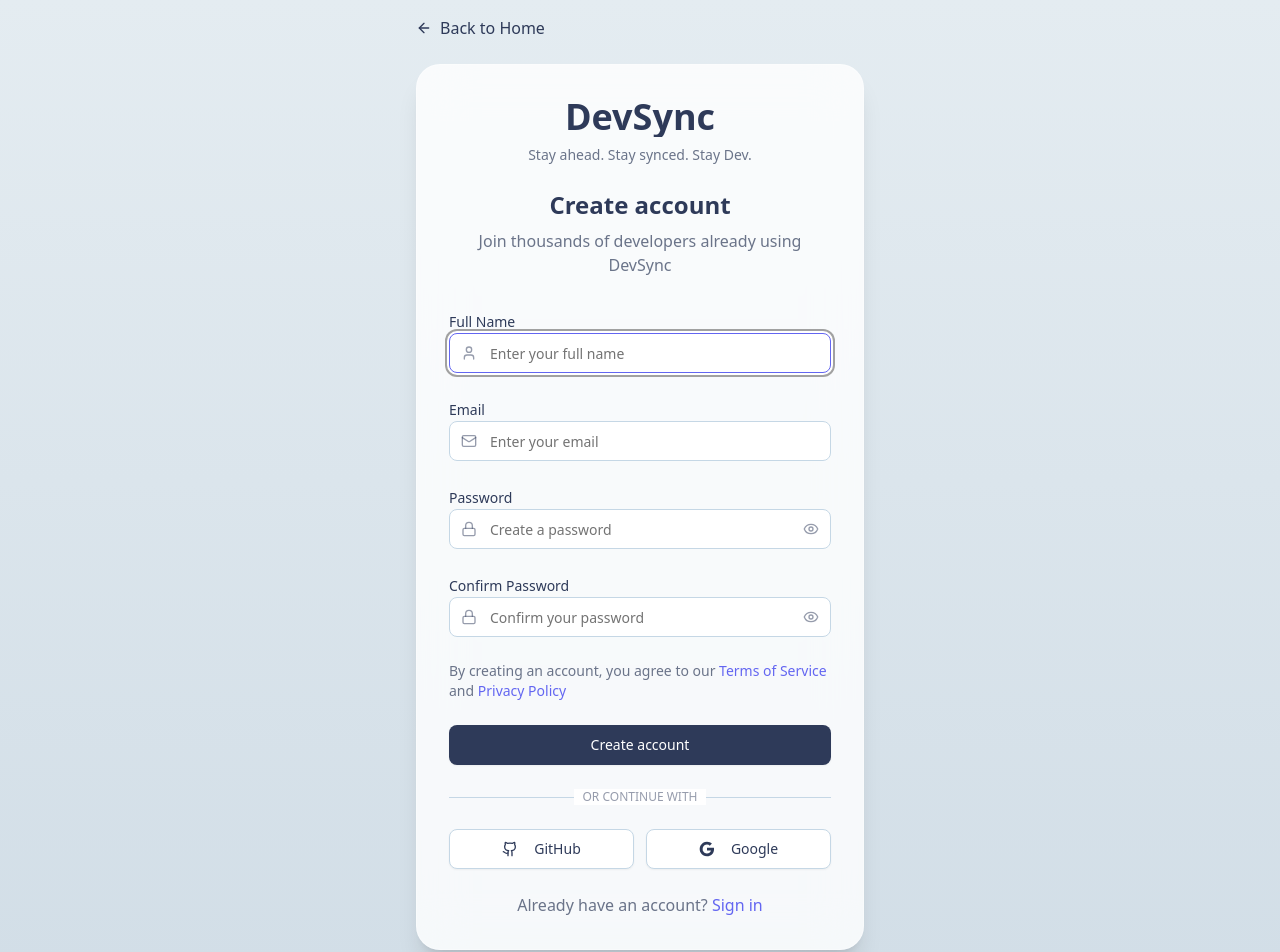
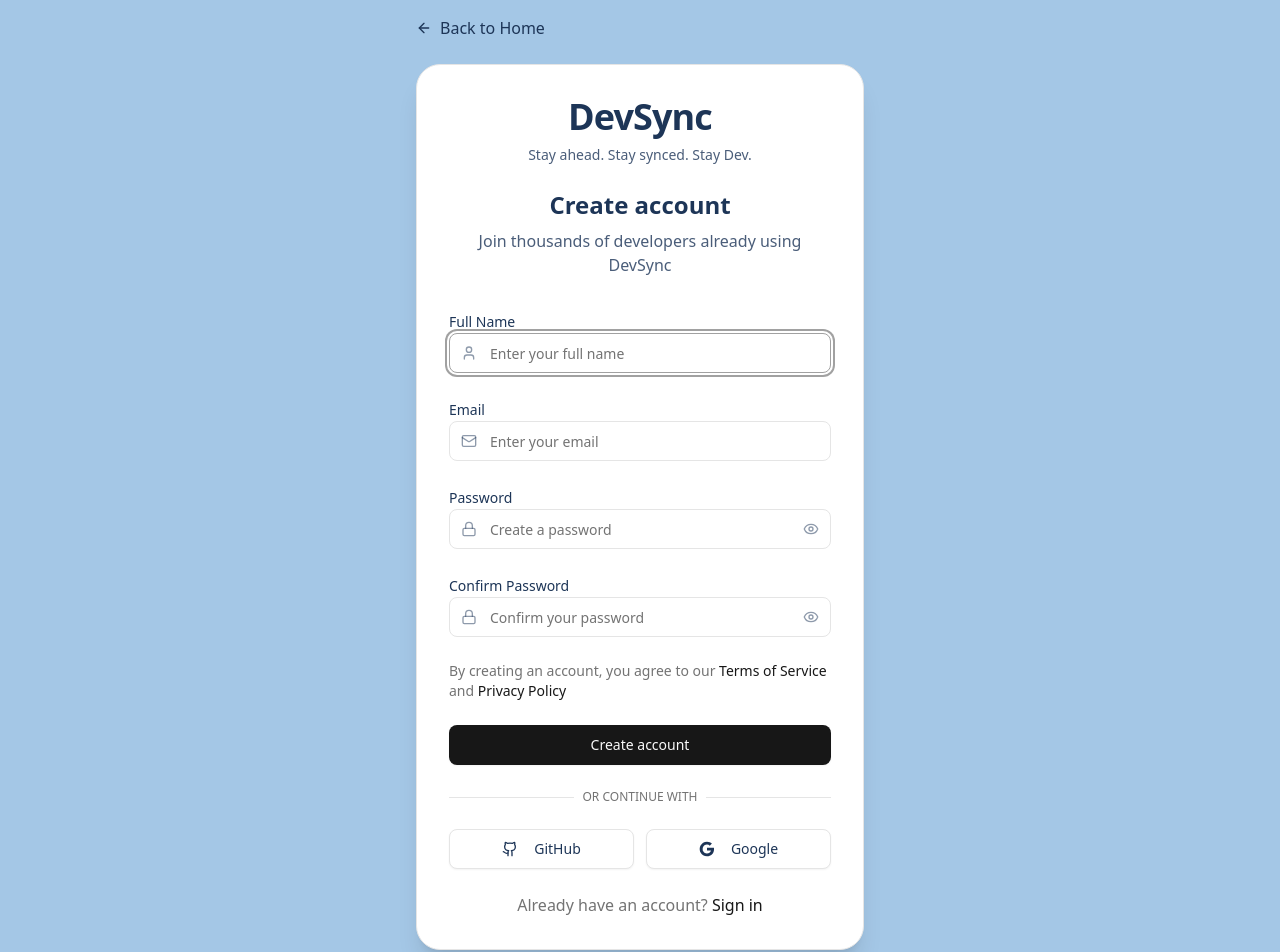
Before and after one commit to parasnikum/DevSync, a React (Vite) app in the folder frontend/: page /signup in a window 1280 px wide. Shown: the top 952 px of the page. Built offline with nearby package versions, Linux system fonts and the light colour scheme.

Commit message:
fixed the background of auth pages

```diff
--- a/frontend/src/Components/Signup.jsx
+++ b/frontend/src/Components/Signup.jsx
@@ -75,7 +75,7 @@
     try {
       await new Promise(resolve => setTimeout(resolve, 2000));
       console.log('Signup successful:', formData);
-      navigate('/login'); // Redirect to login after signup
+      navigate('/login');
     } catch (error) {
       console.error('Signup failed:', error);
     } finally {
@@ -84,32 +84,34 @@
   };
 
   return (
-    <div className="min-h-screen bg-gradient-to-b from-[#E4ECF1] to-[#D2DEE7] flex items-center justify-center p-4">
+    <div className="min-h-screen bg-[#A4C7E6] flex items-center justify-center p-4">
+      {/* Only the background color changed - everything else uses homepage colors */}
       <div className="w-full max-w-md">
-        {/* Back to Home Button */}
+        {/* Back to Home Button - Using homepage text color */}
         <div className="mb-6">
           <Link
             to="/"
-            className="flex items-center gap-2 text-[#2E3A59] hover:text-[#6366f1] transition duration-200"
+            className="flex items-center gap-2 text-[#1D3557] hover:text-[#1D3557]/80 transition duration-200"
           >
             <ArrowLeft className="h-4 w-4" />
             Back to Home
           </Link>
         </div>
 
-        <div className="bg-white/80 backdrop-blur-xl border border-white/30 rounded-3xl shadow-xl p-8">
-          {/* Header */}
+        {/* Card using homepage styling */}
+        <div className="bg-card backdrop-blur-xl border border-border rounded-3xl shadow-xl p-8">
+          {/* Header - Using homepage text colors */}
           <div className="text-center mb-8">
-            <h1 className="text-4xl font-extrabold text-transparent bg-clip-text bg-gradient-to-r from-[#2E3A59] to-[#2E3A59] mb-2">
+            <h1 className="text-4xl font-extrabold text-[#1D3557] mb-2 tracking-tight">
               DevSync
             </h1>
-            <p className="text-sm text-[#2E3A59]/70 mb-6">
+            <p className="text-sm text-[#1D3557]/80 mb-6">
               Stay ahead. Stay synced. Stay Dev.
             </p>
-            <h2 className="text-2xl font-semibold text-[#2E3A59] mb-2">
+            <h2 className="text-2xl font-semibold text-[#1D3557] mb-2">
               Create account
             </h2>
-            <p className="text-[#2E3A59]/70">
+            <p className="text-[#1D3557]/80">
               Join thousands of developers already using DevSync
             </p>
           </div>
@@ -118,7 +120,7 @@
           <form onSubmit={handleSubmit} className="space-y-6">
             {/* Name Field */}
             <div className="space-y-2">
-              <Label htmlFor="name" className="text-[#2E3A59]">Full Name</Label>
+              <Label htmlFor="name" className="text-[#1D3557]">Full Name</Label>
               <div className="relative">
                 <Input
                   id="name"
@@ -127,19 +129,19 @@
                   placeholder="Enter your full name"
                   value={formData.name}
                   onChange={handleChange}
-                  className={`pl-10 border-[#C5D7E5] focus:border-[#6366f1] ${errors.name ? 'border-red-500' : ''}`}
+                  className={`pl-10 bg-background border-border focus:border-ring ${errors.name ? 'border-destructive' : ''}`}
                   required
                 />
-                <User className="absolute left-3 top-1/2 transform -translate-y-1/2 h-4 w-4 text-[#2E3A59]/50" />
+                <User className="absolute left-3 top-1/2 transform -translate-y-1/2 h-4 w-4 text-[#1D3557]/50" />
               </div>
               {errors.name && (
-                <p className="text-sm text-red-500">{errors.name}</p>
+                <p className="text-sm text-destructive">{errors.name}</p>
               )}
             </div>
 
             {/* Email Field */}
             <div className="space-y-2">
-              <Label htmlFor="email" className="text-[#2E3A59]">Email</Label>
+              <Label htmlFor="email" className="text-[#1D3557]">Email</Label>
               <div className="relative">
                 <Input
                   id="email"
@@ -148,19 +150,19 @@
                   placeholder="Enter your email"
                   value={formData.email}
                   onChange={handleChange}
-                  className={`pl-10 border-[#C5D7E5] focus:border-[#6366f1] ${errors.email ? 'border-red-500' : ''}`}
+                  className={`pl-10 bg-background border-border focus:border-ring ${errors.email ? 'border-destructive' : ''}`}
                   required
                 />
-                <Mail className="absolute left-3 top-1/2 transform -translate-y-1/2 h-4 w-4 text-[#2E3A59]/50" />
+                <Mail className="absolute left-3 top-1/2 transform -translate-y-1/2 h-4 w-4 text-[#1D3557]/50" />
               </div>
               {errors.email && (
-                <p className="text-sm text-red-500">{errors.email}</p>
+                <p className="text-sm text-destructive">{errors.email}</p>
               )}
             </div>
 
             {/* Password Field */}
             <div className="space-y-2">
-              <Label htmlFor="password" className="text-[#2E3A59]">Password</Label>
+              <Label htmlFor="password" className="text-[#1D3557]">Password</Label>
               <div className="relative">
                 <Input
                   id="password"
@@ -169,26 +171,26 @@
                   placeholder="Create a password"
                   value={formData.password}
                   onChange={handleChange}
-                  className={`pl-10 pr-10 border-[#C5D7E5] focus:border-[#6366f1] ${errors.password ? 'border-red-500' : ''}`}
+                  className={`pl-10 pr-10 bg-background border-border focus:border-ring ${errors.password ? 'border-destructive' : ''}`}
                   required
                 />
-                <Lock className="absolute left-3 top-1/2 transform -translate-y-1/2 h-4 w-4 text-[#2E3A59]/50" />
+                <Lock className="absolute left-3 top-1/2 transform -translate-y-1/2 h-4 w-4 text-[#1D3557]/50" />
                 <button
                   type="button"
                   onClick={() => setShowPassword(!showPassword)}
-                  className="absolute right-3 top-1/2 transform -translate-y-1/2 h-4 w-4 text-[#2E3A59]/50 hover:text-[#2E3A59]"
+                  className="absolute right-3 top-1/2 transform -translate-y-1/2 h-4 w-4 text-[#1D3557]/50 hover:text-[#1D3557]"
                 >
                   {showPassword ? <EyeOff className="h-4 w-4" /> : <Eye className="h-4 w-4" />}
                 </button>
               </div>
               {errors.password && (
-                <p className="text-sm text-red-500">{errors.password}</p>
+                <p className="text-sm text-destructive">{errors.password}</p>
               )}
             </div>
 
             {/* Confirm Password Field */}
             <div className="space-y-2">
-              <Label htmlFor="confirmPassword" className="text-[#2E3A59]">Confirm Password</Label>
+              <Label htmlFor="confirmPassword" className="text-[#1D3557]">Confirm Password</Label>
               <div className="relative">
                 <Input
                   id="confirmPassword"
@@ -197,39 +199,39 @@
                   placeholder="Confirm your password"
                   value={formData.confirmPassword}
                   onChange={handleChange}
-                  className={`pl-10 pr-10 border-[#C5D7E5] focus:border-[#6366f1] ${errors.confirmPassword ? 'border-red-500' : ''}`}
+                  className={`pl-10 pr-10 bg-background border-border focus:border-ring ${errors.confirmPassword ? 'border-destructive' : ''}`}
                   required
                 />
-                <Lock className="absolute left-3 top-1/2 transform -translate-y-1/2 h-4 w-4 text-[#2E3A59]/50" />
+                <Lock className="absolute left-3 top-1/2 transform -translate-y-1/2 h-4 w-4 text-[#1D3557]/50" />
                 <button
                   type="button"
                   onClick={() => setShowConfirmPassword(!showConfirmPassword)}
-                  className="absolute right-3 top-1/2 transform -translate-y-1/2 h-4 w-4 text-[#2E3A59]/50 hover:text-[#2E3A59]"
+                  className="absolute right-3 top-1/2 transform -translate-y-1/2 h-4 w-4 text-[#1D3557]/50 hover:text-[#1D3557]"
                 >
                   {showConfirmPassword ? <EyeOff className="h-4 w-4" /> : <Eye className="h-4 w-4" />}
                 </button>
               </div>
               {errors.confirmPassword && (
-                <p className="text-sm text-red-500">{errors.confirmPassword}</p>
+                <p className="text-sm text-destructive">{errors.confirmPassword}</p>
               )}
             </div>
 
             {/* Terms */}
-            <div className="text-sm text-[#2E3A59]/70">
+            <div className="text-sm text-muted-foreground">
               By creating an account, you agree to our{' '}
-              <Link to="/terms" className="text-[#6366f1] hover:text-[#2E3A59] font-medium">
+              <Link to="/terms" className="text-primary hover:text-primary/80 font-medium">
                 Terms of Service
               </Link>{' '}
               and{' '}
-              <Link to="/privacy" className="text-[#6366f1] hover:text-[#2E3A59] font-medium">
+              <Link to="/privacy" className="text-primary hover:text-primary/80 font-medium">
                 Privacy Policy
               </Link>
             </div>
 
-            {/* Sign Up Button */}
+            {/* Sign Up Button - Using homepage button style */}
             <Button
               type="submit"
-              className="w-full bg-[#2E3A59] hover:bg-[#6366f1] text-white"
+              className="w-full bg-primary text-primary-foreground hover:bg-primary/90"
               size="lg"
               disabled={isLoading}
             >
@@ -239,20 +241,20 @@
             {/* Divider */}
             <div className="relative">
               <div className="absolute inset-0 flex items-center">
-                <span className="w-full border-t border-[#C5D7E5]" />
+                <span className="w-full border-t border-border" />
               </div>
               <div className="relative flex justify-center text-xs uppercase">
-                <span className="bg-white px-2 text-[#2E3A59]/50">Or continue with</span>
+                <span className="bg-card px-2 text-muted-foreground">Or continue with</span>
               </div>
             </div>
 
             {/* Social Login */}
             <div className="grid grid-cols-2 gap-3">
-              <Button variant="outline" size="lg" className="border-[#C5D7E5] text-[#2E3A59] hover:bg-[#E4ECF1]">
+              <Button variant="outline" size="lg" className="border-border text-[#1D3557] hover:bg-accent">
                 <Github className="h-4 w-4 mr-2" />
                 GitHub
               </Button>
-              <Button variant="outline" size="lg" className="border-[#C5D7E5] text-[#2E3A59] hover:bg-[#E4ECF1]">
+              <Button variant="outline" size="lg" className="border-border text-[#1D3557] hover:bg-accent">
                 <svg className="h-4 w-4 mr-2" viewBox="0 0 24 24">
                   <path fill="currentColor" d="M22.56 12.25c0-.78-.07-1.53-.2-2.25H12v4.26h5.92c-.26 1.37-1.04 2.53-2.21 3.31v2.77h3.57c2.08-1.92 3.28-4.74 3.28-8.09z"/>
                   <path fill="currentColor" d="M12 23c2.97 0 5.46-.98 7.28-2.66l-3.57-2.77c-.98.66-2.23 1.06-3.71 1.06-2.86 0-5.29-1.93-6.16-4.53H2.18v2.84C3.99 20.53 7.7 23 12 23z"/>
@@ -265,10 +267,10 @@
 
             {/* Sign In Link */}
             <div className="text-center">
-              <span className="text-[#2E3A59]/70">Already have an account? </span>
+              <span className="text-muted-foreground">Already have an account? </span>
               <Link
                 to="/login"
-                className="text-[#6366f1] hover:text-[#2E3A59] font-medium"
+                className="text-primary hover:text-primary/80 font-medium"
               >
                 Sign in
               </Link>
```
Also changed, not shown: frontend/src/Components/Login.jsx (+30 -28 lines).
